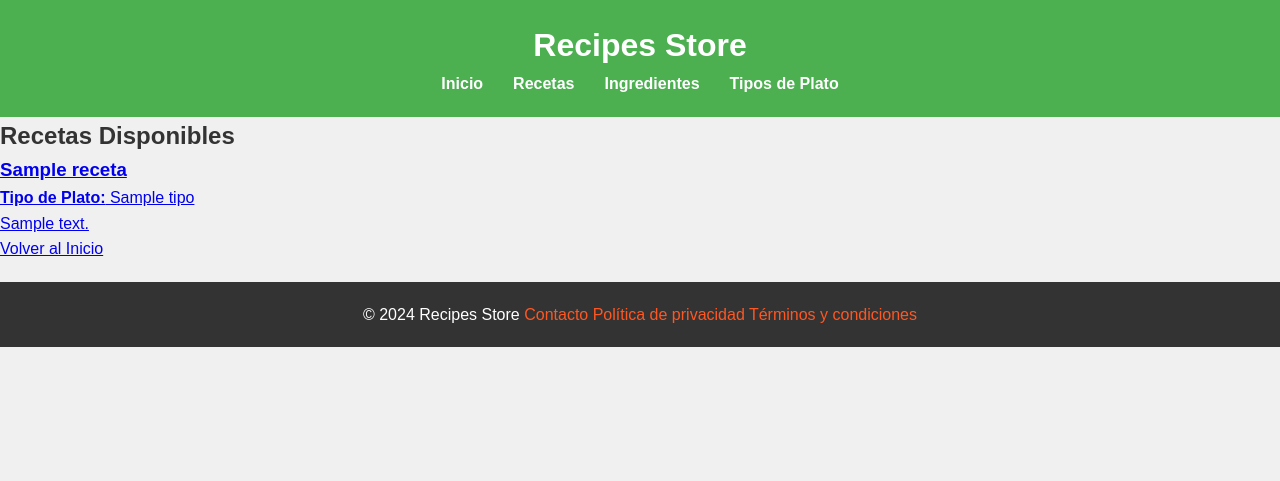
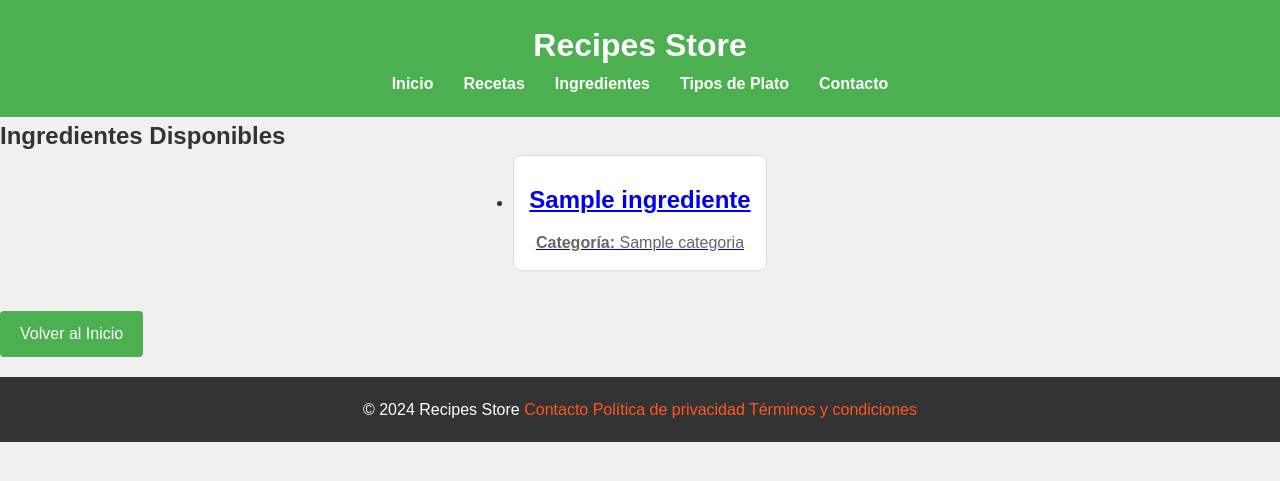
Before and after one commit to InigoDiazMunio/IngeneriaWebGrupo10, a Django app: template appRecetario/templates/ingredientes/list.html in a window 1280 px wide. Shown: the top 481 px of the page. Run offline with Django 4.2, Linux system fonts and the light colour scheme; the template is opened without the code that fills it: most values are stand-ins (such as "Sample title", 1, 10 or a date in 2020).

Commit message:
CSS contacto

```diff
--- a/appRecetario/static/style.css
+++ b/appRecetario/static/style.css
@@ -1,4 +1,3 @@
-
 * {
     margin: 0;
     padding: 0;
@@ -6,6 +5,7 @@
     font-family: Arial, sans-serif;
 }
 
+/* Estilo para el cuerpo */
 body {
     background-color: #f0f0f0;
     color: #333;
@@ -45,7 +45,7 @@ nav ul li a:hover {
     color: #ff5722;
 }
 
-/* Contenido principal */
+/* Contenedor principal */
 .container {
     max-width: 1200px;
     margin: 20px auto;
@@ -96,34 +96,84 @@ nav ul li a:hover {
     justify-content: space-around;
 }
 
-.item {
+.item,
+.receta-item,
+.tipo-plato-item {
     flex: 1 1 45%;
     background-color: #fff;
     border: 1px solid #ddd;
     border-radius: 8px;
     padding: 15px;
     text-align: center;
+    margin-bottom: 20px;
 }
 
-.item img {
+.item img,
+.receta-item img,
+.tipo-plato-item img {
     max-width: 100%;
     border-radius: 8px;
     height: auto;
 }
 
-.item h3 {
+.item h3,
+.receta-item h3,
+.tipo-plato-item h3 {
     margin-top: 10px;
     font-size: 1.5em;
 }
 
-.item p {
+.item p,
+.receta-item p,
+.tipo-plato-item p {
     color: #666;
     margin-top: 10px;
 }
 
-.item .precio {
-    font-weight: bold;
-    color: #e44d26;
+/* Estilos para recetas destacadas */
+.recetas-destacadas {
+    text-align: center;
+    margin-top: 30px;
+}
+
+.recetas-destacadas h2 {
+    font-size: 2em;
+    margin-bottom: 20px;
+}
+
+.receta-item {
+    margin: 15px 0;
+}
+
+.receta-item img {
+    width: 150px;
+    height: 150px;
+    border-radius: 8px;
+}
+
+.receta-nombre {
+    margin-top: 10px;
+    font-size: 1.2em;
+}
+
+.receta-descripcion {
+    margin-top: 5px;
+    color: #555;
+}
+
+/* Estilos para botones */
+.btn-volver {
+    display: inline-block;
+    margin-top: 20px;
+    padding: 10px 20px;
+    background-color: #4caf50;
+    color: white;
+    border-radius: 4px;
+    text-decoration: none;
+}
+
+.btn-volver:hover {
+    background-color: #45a049;
 }
 
 /* Pie de página */
--- a/appRecetario/templates/base.html
+++ b/appRecetario/templates/base.html
@@ -6,6 +6,13 @@
     {% load static %}
     <link rel="stylesheet" href="{% static 'style.css' %}">
     {% block extrastyle %}
+        <!-- Estilos adicionales condicionales -->
+        {% if request.resolver_match.url_name == 'contacto' %}
+            <link rel="stylesheet" href="{% static 'styleContacto.css' %}">
+        {% endif %}
+        {% if request.resolver_match.url_name == 'detail_receta' or request.resolver_match.url_name == 'detail_ingrediente' or request.resolver_match.url_name == 'detail_tipo_plato' %}
+            <link rel="stylesheet" href="{% static 'styleDetalles.css' %}">
+        {% endif %}
     {% endblock %}
     <title>{% block titulo %}Recipes Store{% endblock %}</title>
 </head>
@@ -18,6 +25,7 @@
                 <li><a href="{% url 'list_recetas' %}">Recetas</a></li>
                 <li><a href="{% url 'list_ingredientes' %}">Ingredientes</a></li>
                 <li><a href="{% url 'list_tipos_plato' %}">Tipos de Plato</a></li>
+                <li><a href="{% url 'contacto' %}">Contacto</a></li>
             </ul>
         </nav>
     </header>
--- a/appRecetario/templates/ingredientes/list.html
+++ b/appRecetario/templates/ingredientes/list.html
@@ -1,22 +1,21 @@
 {% extends 'base.html' %}
-{% block titulo %}Lista de Recetas{% endblock %}
+{% block titulo %}Lista de Ingredientes{% endblock %}
 
 {% block contenido %}
-<h2>Recetas Disponibles</h2>
-<div class="recetas-lista">
+<h2>Ingredientes Disponibles</h2>
+<div class="lista">
     <ul>
-        {% for receta in recetas %}
-        <li class="receta-item">
-            <a href="{% url 'detail_receta' receta.id %}">
-                <div class="receta-info">
-                    <h3>{{ receta.nombre }}</h3>
-                    <p><strong>Tipo de Plato:</strong> {{ receta.tipo.nombre }}</p>
-                    <p>{{ receta.descripcion }}</p>
+        {% for ingrediente in ingredientes %}
+        <li class="item">
+            <a href="{% url 'detail_ingrediente' ingrediente.id %}">
+                <div class="ingrediente-info">
+                    <h3>{{ ingrediente.nombre }}</h3>
+                    <p><strong>Categoría:</strong> {{ ingrediente.categoria }}</p>
                 </div>
             </a>
         </li>
         {% empty %}
-        <li>No hay recetas disponibles.</li>
+        <li>No hay ingredientes disponibles.</li>
         {% endfor %}
     </ul>
 </div>
```
Also changed, not shown: appRecetario/static/styleContacto.css (+36 -4 lines), appRecetario/templates/index.html (+11 -1 lines), appRecetario/templates/recetas/list.html (+10 -5 lines), appRecetario/templates/tipos_plato/list.html (+8 -3 lines). Lines whose indentation alone changed are shown as unchanged.
